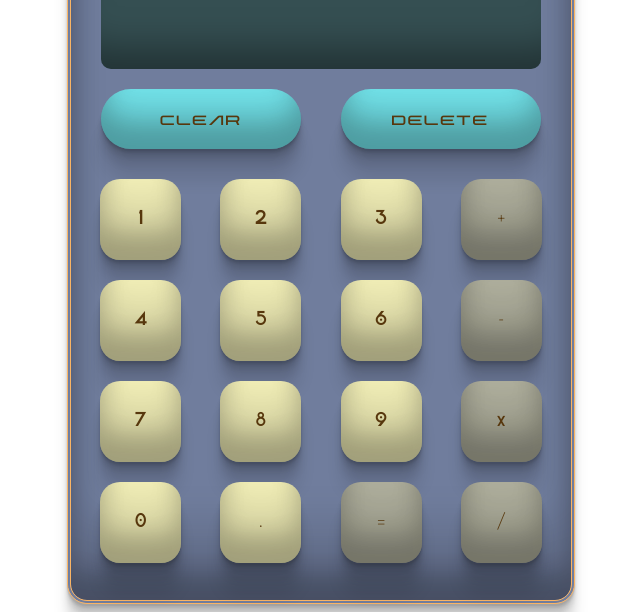
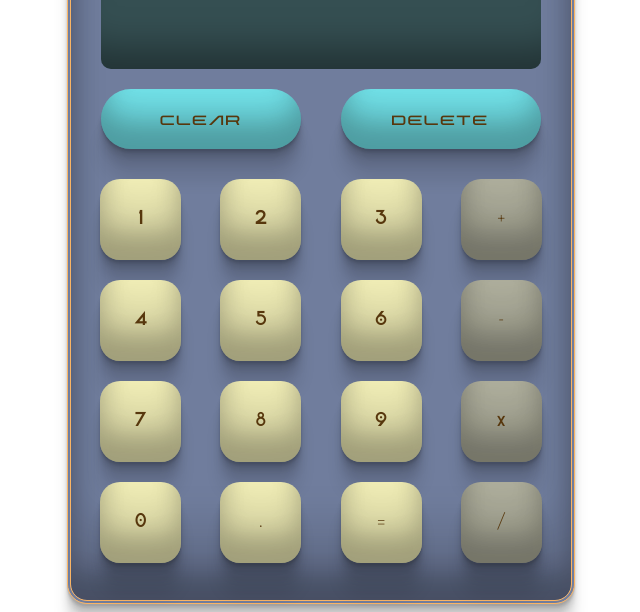
Before and after one commit to anantha-medu/calculator, a plain HTML site: page index.html in a window 1280 px wide. Shown: the part 214-826 px from the top of the page, without its empty margins (319-959 px from the left). Drawn offline with Linux system fonts and the light colour scheme; a web font is replaced by a local one.

Commit message:
Change class name of equals key

```diff
--- a/index.html
+++ b/index.html
@@ -42,7 +42,7 @@
                     <div class="operation keys" data-value = "*"> <p>x</p> </div>
                     <div class="number keys" data-number = "0"> <p>0</p> </div>
                     <div class="number keys" data-number = "."> <p>.</p> </div>
-                    <div class="operation keys" data-value = "="> <p>=</p> </div>
+                    <div class="equals keys" data-value = "="> <p>=</p> </div>
                     <div class="operation keys" data-value = "/"> <p>/</p> </div>
                 </div>
             </div>
```
